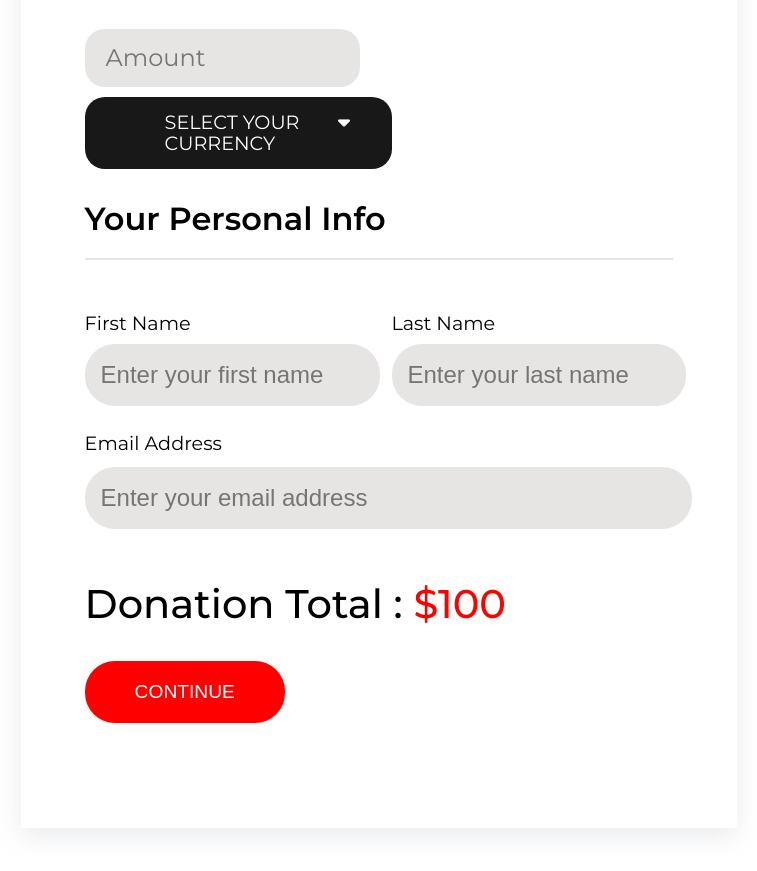
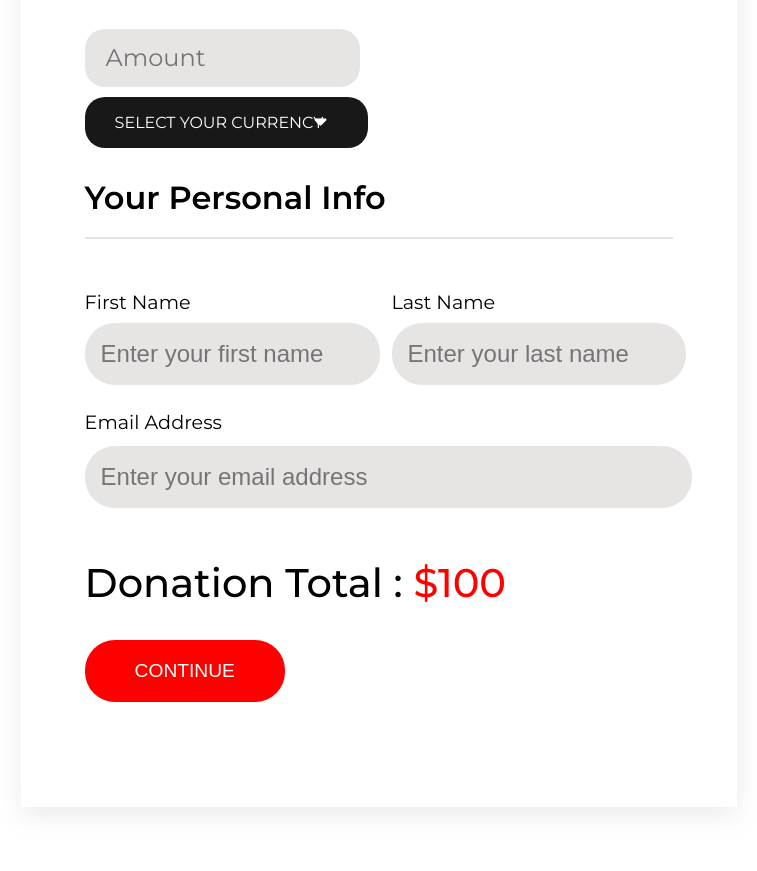
Before and after one commit to Charles-patrick/SOAM-DONATE-PAGE, a plain HTML site: page index.html in a window 1280 px wide. Shown: the part 1141-2012 px from the top of the page, without its empty margins (261-1018 px from the left). Drawn offline with nearby package versions, Linux system fonts and the light colour scheme.

Commit message:
second commit

```diff
--- a/index.html
+++ b/index.html
@@ -125,7 +125,7 @@
                         <input type="number" id="amount" placeholder="Amount">
                         <select  id="">
                             <option value="naira" class="select-currency">
-                                <span>SELECT YOUR CURRENCY </span>
+                                <span class="select-currency-text">SELECT YOUR CURRENCY </span>
                             </option>
 
                             <option value="">NAIRA</option>
--- a/style.css
+++ b/style.css
@@ -347,13 +347,16 @@ form .form-header p{
 .part-one form select{
     all: unset;
     border: solid 1px;
-        border-radius: 20px;
-        background-color: #181818;
-        border: none;
-        width: 25%;
-        padding: 15px 80px;
-        font-size: 1.2rem;
-        color: white;
+    border-radius: 20px;
+    background-color: #181818;
+    border: none;
+    width: 38%;
+    padding: 17px 30px;
+    font-size: 1rem;
+    color: white;
+}
+.select-currency .select-currency-text{
+    border: solid 4px white;
 }
 form select .select-currency span i{
     background-color: white;
```
